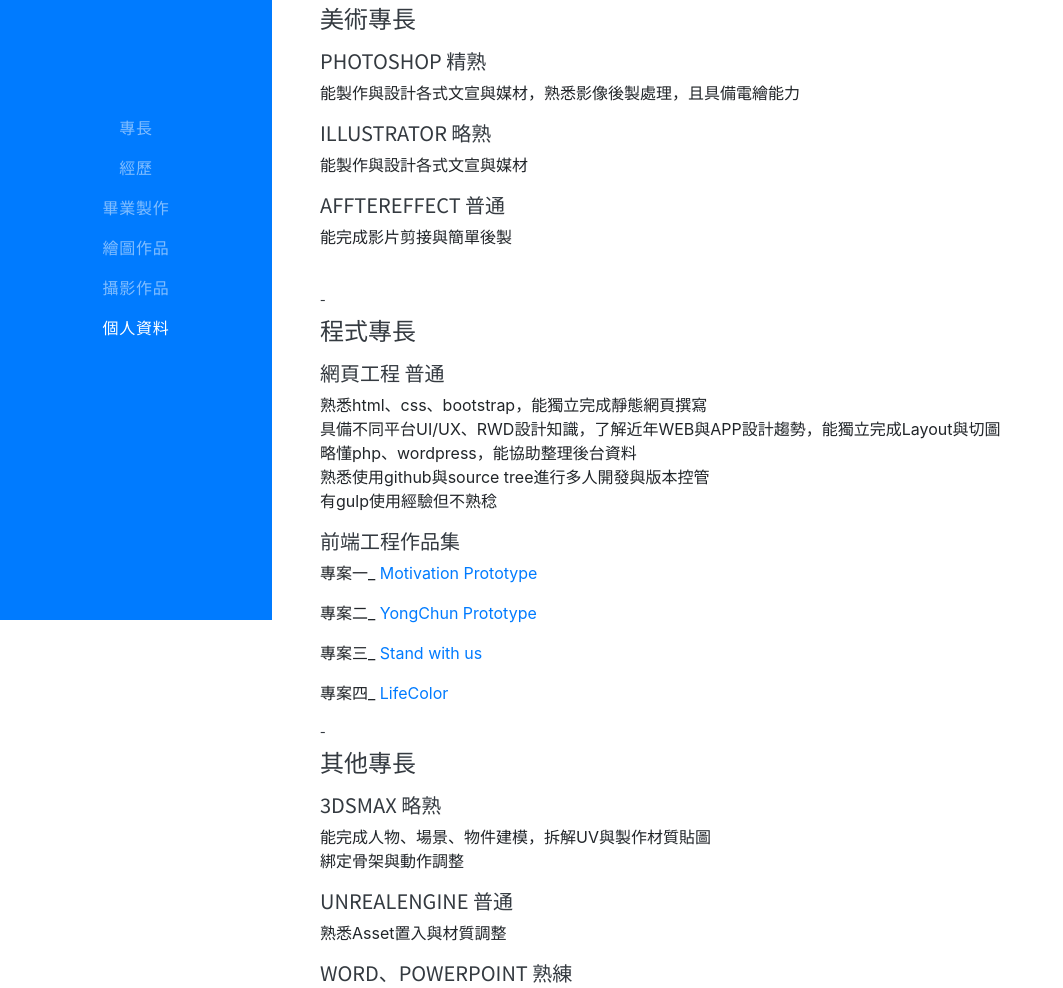
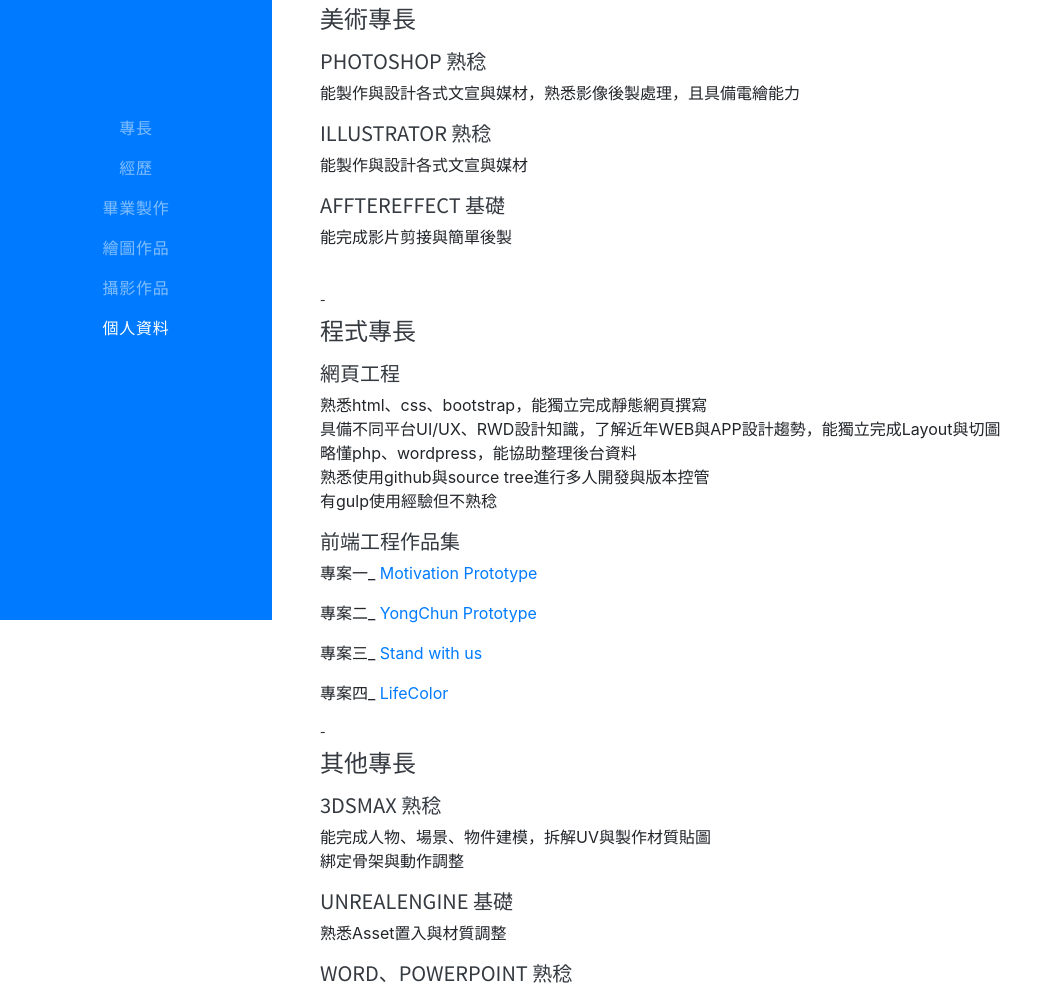
Before and after one commit to kev0213/2020profile, a website with bundled scripts: page index.html in a window 1280 px wide. Shown: the part 180-1168 px from the top of the page, without its empty margins (0-1063 px from the left). Built offline with nearby package versions, Linux system fonts and the light colour scheme; a web font is replaced by a local one.

Commit message:
Add files via upload

```diff
--- a/index.html
+++ b/index.html
@@ -72,15 +72,15 @@
                 <div class="mb-5">
                     <p><br></p>
                     <h4 class="mb-3">美術專長</h4>
-                    <h5>Photoshop 精熟</h5>
+                    <h5>Photoshop 熟稔</h5>
                     <p>能製作與設計各式文宣與媒材，熟悉影像後製處理，且具備電繪能力</p>
-                    <h5>Illustrator 略熟</h5>
+                    <h5>Illustrator 熟稔</h5>
                     <p>能製作與設計各式文宣與媒材</p>
-                    <h5>AffterEffect 普通</h5>
+                    <h5>AffterEffect 基礎</h5>
                     <p>能完成影片剪接與簡單後製</p><br>
                     <h6>-</h6>
                     <h4 class="mb-3">程式專長</h4>
-                    <h5>網頁工程 普通</h5>
+                    <h5>網頁工程</h5>
                     <p>熟悉html、css、bootstrap，能獨立完成靜態網頁撰寫<br>具備不同平台UI/UX、RWD設計知識，了解近年WEB與APP設計趨勢，能獨立完成Layout與切圖<br>
                         略懂php、wordpress，能協助整理後台資料<br>熟悉使用github與source tree進行多人開發與版本控管 <br>有gulp使用經驗但不熟稔</p>
                     <h5> 前端工程作品集</h5>
@@ -91,11 +91,11 @@
 
                     <h6>-</h6>
                     <h4 class="mb-3">其他專長</h4>
-                    <h5>3DsMax 略熟</h5>
+                    <h5>3DsMax 熟稔</h5>
                     <p>能完成人物、場景、物件建模，拆解UV與製作材質貼圖<br>綁定骨架與動作調整</p>
-                    <h5>UnrealEngine 普通</h5>
+                    <h5>UnrealEngine 基礎</h5>
                     <p>熟悉Asset置入與材質調整</p>
-                    <h5>Word、Powerpoint 熟練</h5>
+                    <h5>Word、Powerpoint 熟稔</h5>
                     <p>能清楚編組文字，對字體選用及文章編排有一定認識<br>能製作有條理且具美感的企劃書及簡報</p>
                 </div>
             </div>
```
